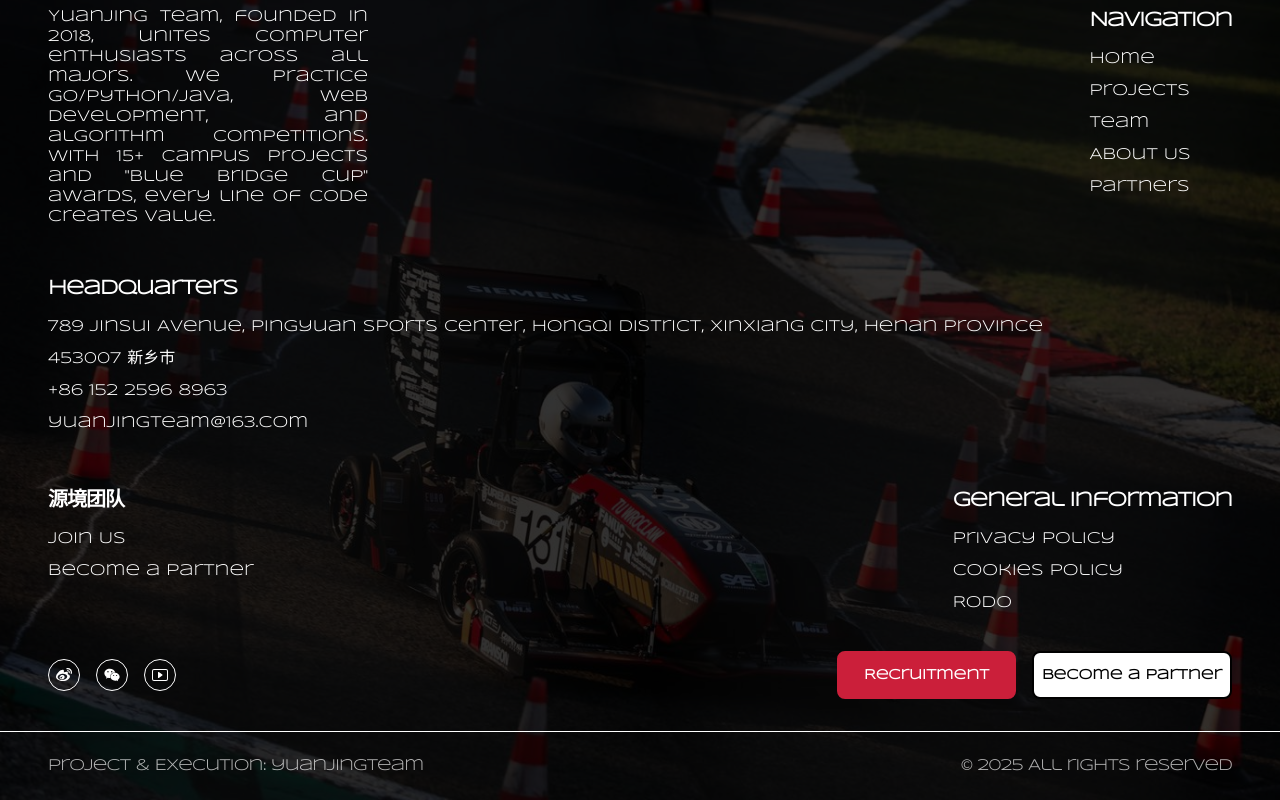
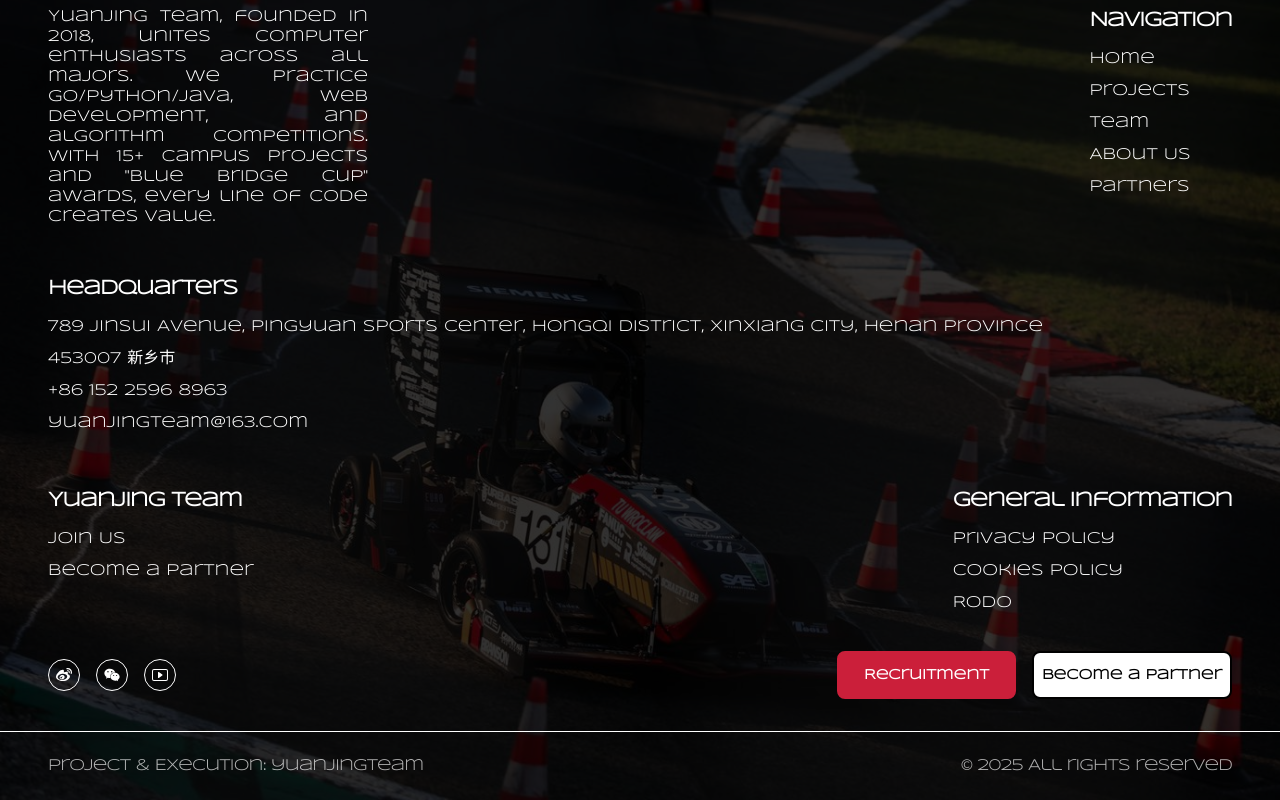
Before and after one commit to Felinus-stack/team-site, a Next.js app: page /en in a window 1280 px wide. Shown: the part 4927-5727 px from the top of the page. Built offline with nearby package versions, Linux system fonts and the light colour scheme; no server answers; the database is empty.

Commit message:
feat: 团队名称中英文切换

```diff
--- a/app/[lang]/dictionaries/ch.json
+++ b/app/[lang]/dictionaries/ch.json
@@ -72,6 +72,7 @@
     "cookiesPolicy": "Cookie政策",
     "rodo": "数据保护",
     "recruitment": "招新",
+    "teamName": "源境团队",
     "createdBy": "设计与制作：源境软件工作室",
     "allRightsReserved": "© 2025 版权所有",
     "seasonDescription": "源境团队是一群对计算机领域满怀热忱的校园同行者聚集地，自2018年组建以来，始终秉持 “知行合一、协作共赢” 原则，打破年级与专业壁垒，在 Go/Python/Java 编程实践、Web 开发及算法竞赛备赛等方向探索，已完成 15 + 个校园实践项目，成员亦在 “蓝桥杯” 等赛事中获奖；在这里每一行代码都能创造价值，每一次探索都能抵达新 “境” 界。"
--- a/app/[lang]/dictionaries/en.json
+++ b/app/[lang]/dictionaries/en.json
@@ -72,6 +72,7 @@
     "cookiesPolicy": "Cookies Policy",
     "rodo": "RODO",
     "recruitment": "Recruitment",
+    "teamName": "Yuanjing Team",
     "createdBy": "Project & Execution: yuanjingteam",
     "allRightsReserved": "© 2025 All rights reserved",
     "seasonDescription": "Yuanjing team, founded in 2018, unites computer enthusiasts across all majors. We practice Go/Python/Java, web development, and algorithm competitions. With 15+ campus projects and \"Blue Bridge Cup\" awards, every line of code creates value."
@@ -273,7 +274,7 @@
       }
     }
   },
-      "contactUs": {
+  "contactUs": {
     "pageTitle": "CONTACT",
     "writeToUs": "WRITE TO US",
     "theyWillAnswer": "They will answer your questions:",
--- a/app/components/Section/FooterSection/FooterSection.tsx
+++ b/app/components/Section/FooterSection/FooterSection.tsx
@@ -37,6 +37,7 @@ interface FooterSectionProps {
     cookiesPolicy: string;
     rodo: string;
     recruitment: string;
+    teamName: string;
     createdBy: string;
     allRightsReserved: string;
     seasonDescription: string;
@@ -190,7 +191,7 @@ const FooterSection: React.FC<FooterSectionProps> = ({ dict }) => {
             </div>
             <div className=" whitespace-nowrap">
               <Text center small bold>
-                源境团队
+                {dict.teamName}
               </Text>
               <ul className="mt-1 md:mt-2">
                 <FooterLink href="/joinus">{dict.joinUs}</FooterLink>
```
